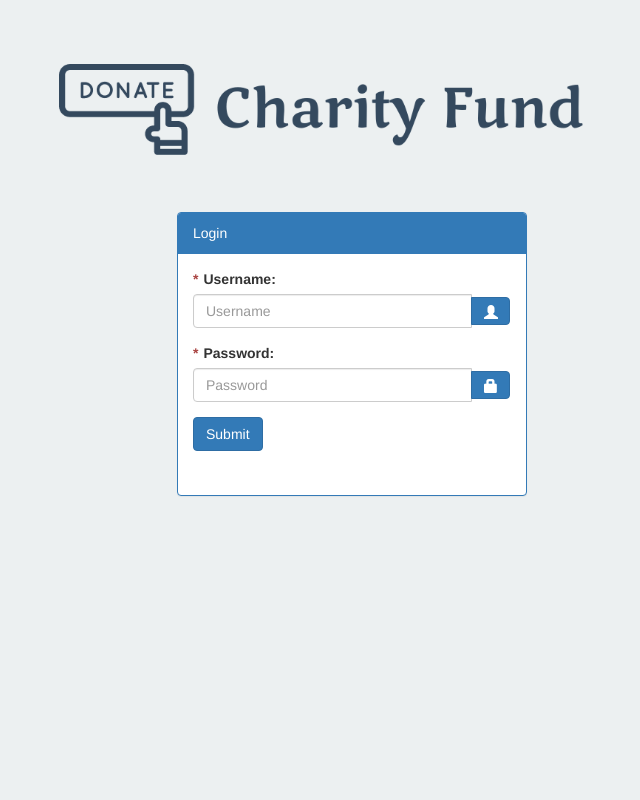
After one commit to omiq17/CharityFund, a PHP site: page / in a window 1280 px wide. The commit adds this page. Shown: the whole page, without its empty margins (288-928 px from the left). Run offline with PHP 8.4, Linux system fonts and the light colour scheme; some libraries are stand-ins or nearby versions.

Commit message:
Added Login Logout System & More

```diff
--- /dev/null
+++ b/css/login.css
@@ -0,0 +1,8 @@
+body {
+  background-color: #ecf0f1;
+}
+.container img {
+    display: block;
+    margin: 0px auto 5%;
+    height: 91px;
+}
--- /dev/null
+++ b/index.php
@@ -0,0 +1,83 @@
+<?php require_once "connect.php";
+if(!empty($_SESSION['user'])){
+	header('Location: admin.php');
+  die();
+}
+?>
+<html lang="en">
+<head>
+    <meta charset="utf-8">
+    <meta http-equiv="X-UA-Compatible" content="IE=edge">
+    <meta name="viewport" content="width=device-width, initial-scale=1">
+
+    <title>Charity Fund</title>
+    <link rel="icon" href="images/fav.png" type="image/png">
+    <!-- Bootstrap Core CSS -->
+    <script src="https://ajax.googleapis.com/ajax/libs/jquery/2.1.3/jquery.min.js"></script>
+    <script src="https://maxcdn.bootstrapcdn.com/bootstrap/3.3.5/js/bootstrap.min.js" integrity="sha256-Sk3nkD6mLTMOF0EOpNtsIry+s1CsaqQC1rVLTAy+0yc= sha512-K1qjQ+NcF2TYO/eI3M6v8EiNYZfA95pQumfvcVrTHtwQVDG+aHRqLi/ETn2uB+1JqwYqVG3LIvdm9lj6imS/pQ==" crossorigin="anonymous"></script>
+    <link href="https://maxcdn.bootstrapcdn.com/bootstrap/3.3.5/css/bootstrap.min.css" rel="stylesheet" integrity="sha256-MfvZlkHCEqatNoGiOXveE8FIwMzZg4W85qfrfIFBfYc= sha512-dTfge/zgoMYpP7QbHy4gWMEGsbsdZeCXz7irItjcC3sPUFtf0kuFbDz/ixG7ArTxmDjLXDmezHubeNikyKGVyQ==" crossorigin="anonymous">
+    <link rel="stylesheet" href="css/login.css">
+</head>
+
+<body>
+  <div class="container" style="margin-top: 5%;">
+    <img src="images/logo.png" alt="Charity Fund">
+    <?php
+    if(isset($_SESSION['invalid']) && !empty($_SESSION['invalid'])){
+      echo "<p style='color:red; text-align:center; font-size:17px;'>
+       Wrong Username or Password.</p>";
+       unset($_SESSION['invalid']);
+    }
+     ?>
+      <div class="col-md-4 col-md-offset-4">
+          <div class="panel panel-primary">
+              <div class="panel-heading">Login</div>
+              <div class="panel-body">
+
+              <!-- Login Form -->
+              <form role="form" method="post" action="loginCheck.php">
+
+              <!-- Username Field -->
+                  <div class="row">
+                      <div class="form-group col-xs-12">
+                      <label for="username"><span class="text-danger" style="margin-right:5px;">*</span>Username:</label>
+                          <div class="input-group">
+                              <input class="form-control" id="username" type="text" name="username" placeholder="Username" required/>
+                              <span class="input-group-btn">
+                                  <label class="btn btn-primary"><span class="glyphicon glyphicon-user" aria-hidden="true"></label>
+                              </span>
+                              </span>
+                          </div>
+                      </div>
+                  </div>
+
+                  <!-- Content Field -->
+                  <div class="row">
+                      <div class="form-group col-xs-12">
+                          <label for="password"><span class="text-danger" style="margin-right:5px;">*</span>Password:</label>
+                          <div class="input-group">
+                              <input class="form-control" id="password" type="password" name="password" placeholder="Password" required/>
+                              <span class="input-group-btn">
+                                  <label class="btn btn-primary"><span class="glyphicon glyphicon-lock" aria-hidden="true"></label>
+                              </span>
+                              </span>
+                          </div>
+                      </div>
+                  </div>
+
+                  <!-- Login Button -->
+                  <div class="row">
+                      <div class="form-group col-xs-4">
+                          <button class="btn btn-primary" type="submit">Submit</button>
+                      </div>
+                  </div>
+
+              </form>
+              <!-- End of Login Form -->
+
+          </div>
+      </div>
+  </div>
+</body>
+
+</html>
--- a/list.php
+++ b/list.php
@@ -7,12 +7,12 @@
            //if user dont check
            if(isset($_SESSION['form']) && !empty($_SESSION['form'])){
              echo "<p style='color:red;'>
-              Please check order to make them paid.</p>";
+              Please check and then click.</p>";
               unset($_SESSION['form']);
            }
            else if(isset($_SESSION['success']) && !empty($_SESSION['success'])){
              echo "<p style='color:green;'>
-              Successfully made orders paid.</p>";
+              Successfully made paid.</p>";
               unset($_SESSION['success']);
            }
             ?>
--- /dev/null
+++ b/logout.php
@@ -0,0 +1,5 @@
+<?php
+        require_once 'connect.php';
+        session_destroy();
+        header("Location: index.php");
+?>
--- a/makePaid.php
+++ b/makePaid.php
@@ -1,5 +1,5 @@
 <?php
-require_once "header.php";
+require_once "connect.php";
 if (isset($_POST['makePaid'])){
     if( isset($_POST['selected']) ){
         $id=$_POST['selected'];
```
Also changed, not shown: Charity.sql (+13 -9 lines), admin.php (+2 -9 lines), css/admin.css (+5 -5 lines), doner.php (+11 -22 lines), header.php (+19 -7 lines), loginCheck.php (added, +29 -0 lines), README.md, images/fav.png, images/logo.png.
